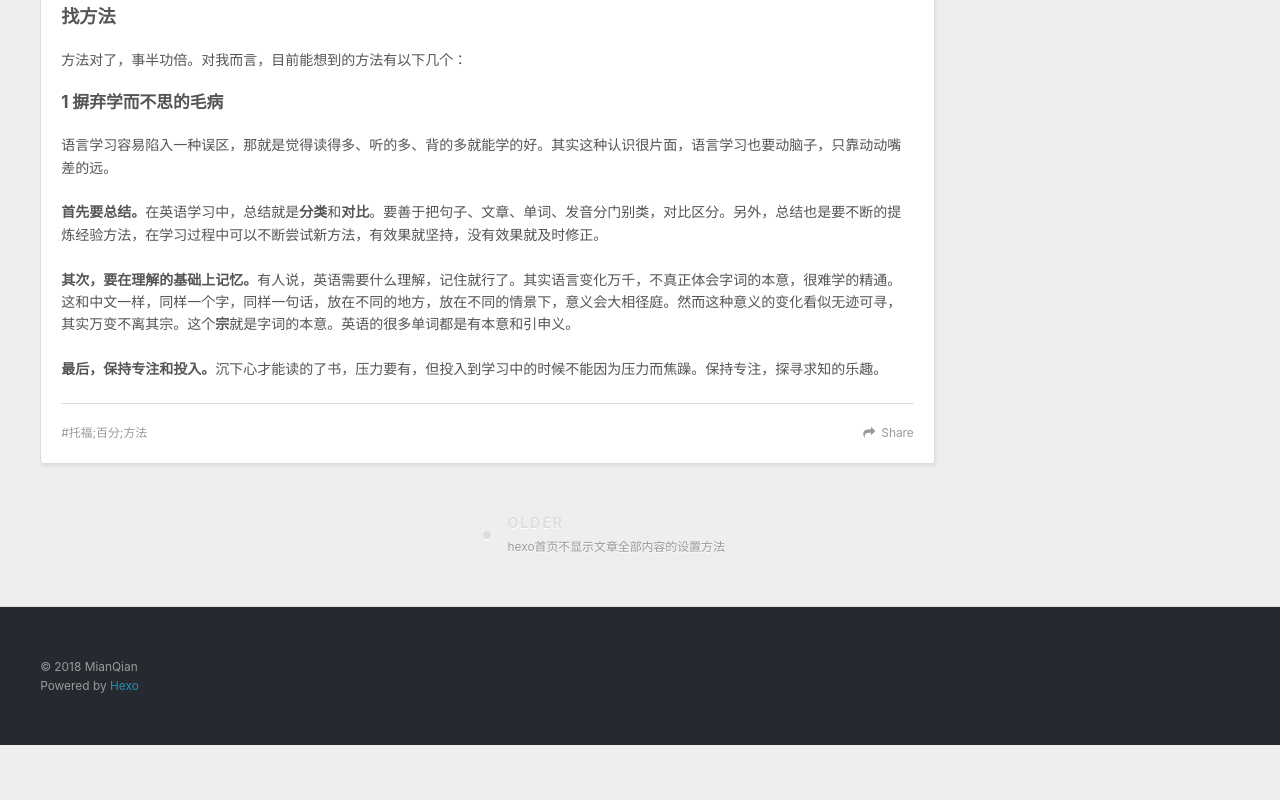
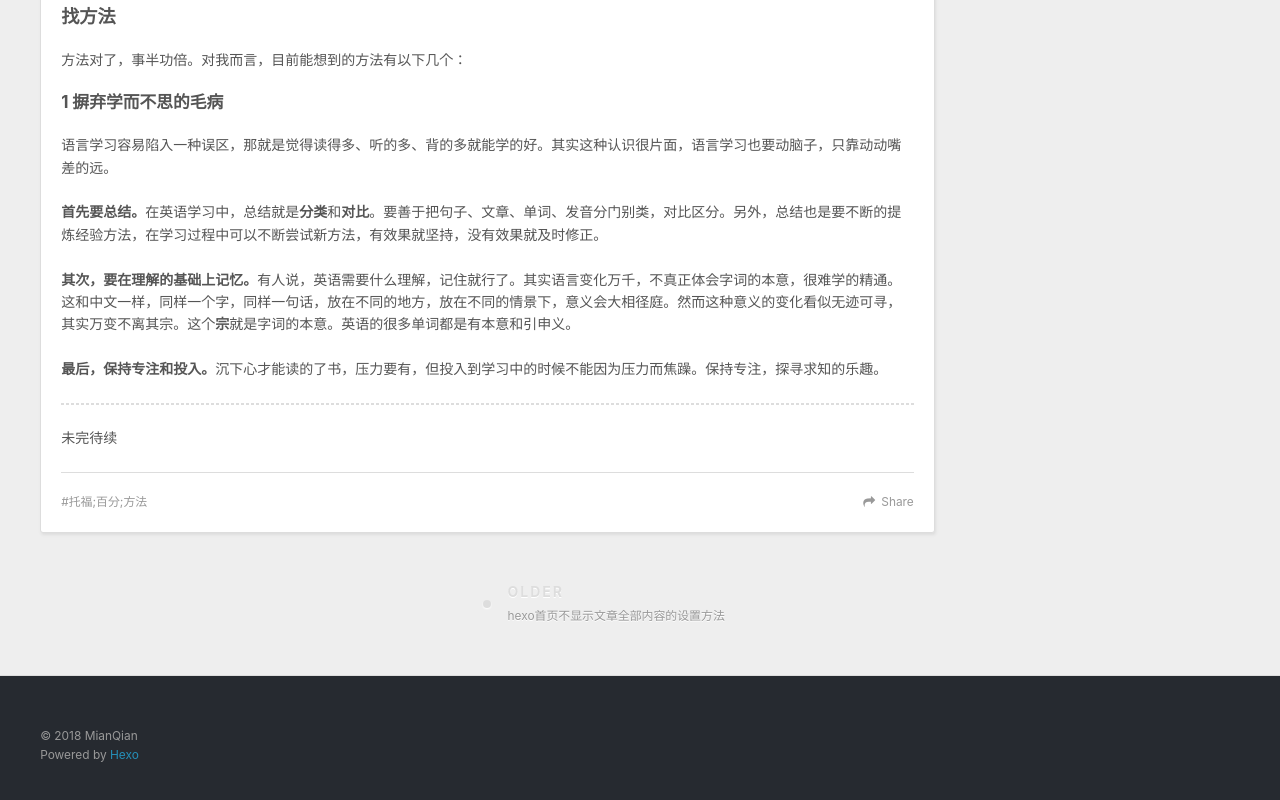
Before and after one commit to StrongRock/strongrock.github.io, a plain HTML site: page 2018-11-15/怎么才能在半年内托福过100分/index.html in a window 1280 px wide. Shown: the part 1429-2229 px from the top of the page. Before the commit the page ends 2174 px from the top, so only its background shows below. Drawn offline with nearby package versions, Linux system fonts and the light colour scheme.

Commit message:
Site updated: 2018-11-16 00:29:47

```diff
--- a/2018-11-15/怎么才能在半年内托福过100分/index.html
+++ b/2018-11-15/怎么才能在半年内托福过100分/index.html
@@ -16,7 +16,7 @@
 <meta property="og:description" content="利用半年的时间备考托福，明年六月份之前争取过百分。这是我给自己定下的目标。截至今天，复习了将近两周时间了。 就这短短的两周时间里，我已经被现实拍打的老老实实了，深感托福过百分真不是一般人能做到的。然而，既然目标已经定下了，而且这考试对我的意义也蛮大的，总不能就这么轻轻放下，还是要尽力去准备，尽力去达到目的的。 不过，做非常之事必须行非常之道。半年时间，靠死记硬背打死也过不了100分。所以我不能冲动">
 <meta property="og:locale" content="default">
 <meta property="og:image" content="https://strongrock.github.io/img/english.jpg">
-<meta property="og:updated_time" content="2018-11-15T16:29:00.402Z">
+<meta property="og:updated_time" content="2018-11-15T16:29:37.346Z">
 <meta name="twitter:card" content="summary">
 <meta name="twitter:title" content="怎么才能在半年内托福过100分">
 <meta name="twitter:description" content="利用半年的时间备考托福，明年六月份之前争取过百分。这是我给自己定下的目标。截至今天，复习了将近两周时间了。 就这短短的两周时间里，我已经被现实拍打的老老实实了，深感托福过百分真不是一般人能做到的。然而，既然目标已经定下了，而且这考试对我的意义也蛮大的，总不能就这么轻轻放下，还是要尽力去准备，尽力去达到目的的。 不过，做非常之事必须行非常之道。半年时间，靠死记硬背打死也过不了100分。所以我不能冲动">
@@ -102,6 +102,8 @@
 <p><strong>首先要总结。</strong>在英语学习中，总结就是<strong>分类</strong>和<strong>对比</strong>。要善于把句子、文章、单词、发音分门别类，对比区分。另外，总结也是要不断的提炼经验方法，在学习过程中可以不断尝试新方法，有效果就坚持，没有效果就及时修正。</p>
 <p><strong>其次，要在理解的基础上记忆。</strong>有人说，英语需要什么理解，记住就行了。其实语言变化万千，不真正体会字词的本意，很难学的精通。这和中文一样，同样一个字，同样一句话，放在不同的地方，放在不同的情景下，意义会大相径庭。然而这种意义的变化看似无迹可寻，其实万变不离其宗。这个<strong>宗</strong>就是字词的本意。英语的很多单词都是有本意和引申义。</p>
 <p><strong>最后，保持专注和投入。</strong>沉下心才能读的了书，压力要有，但投入到学习中的时候不能因为压力而焦躁。保持专注，探寻求知的乐趣。</p>
+<hr>
+<p>未完待续</p>
 
 
     </div>
```
